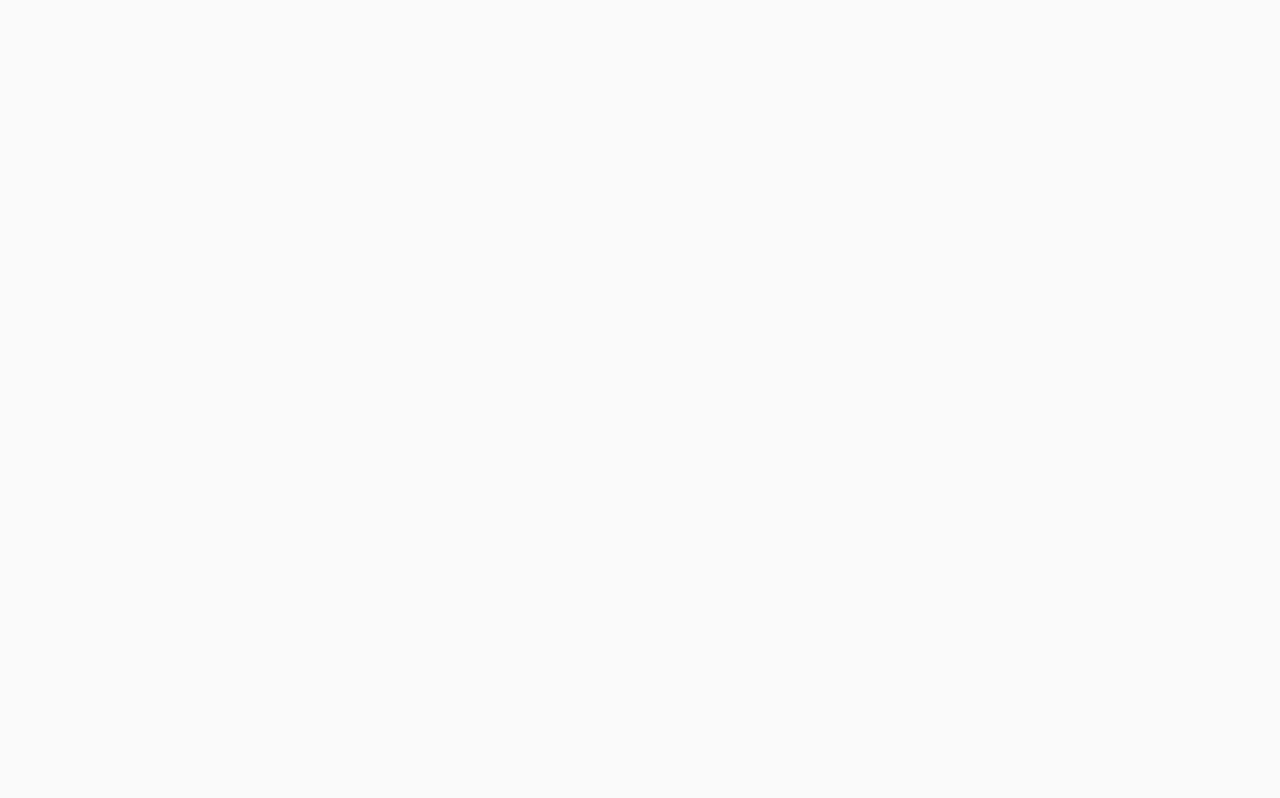
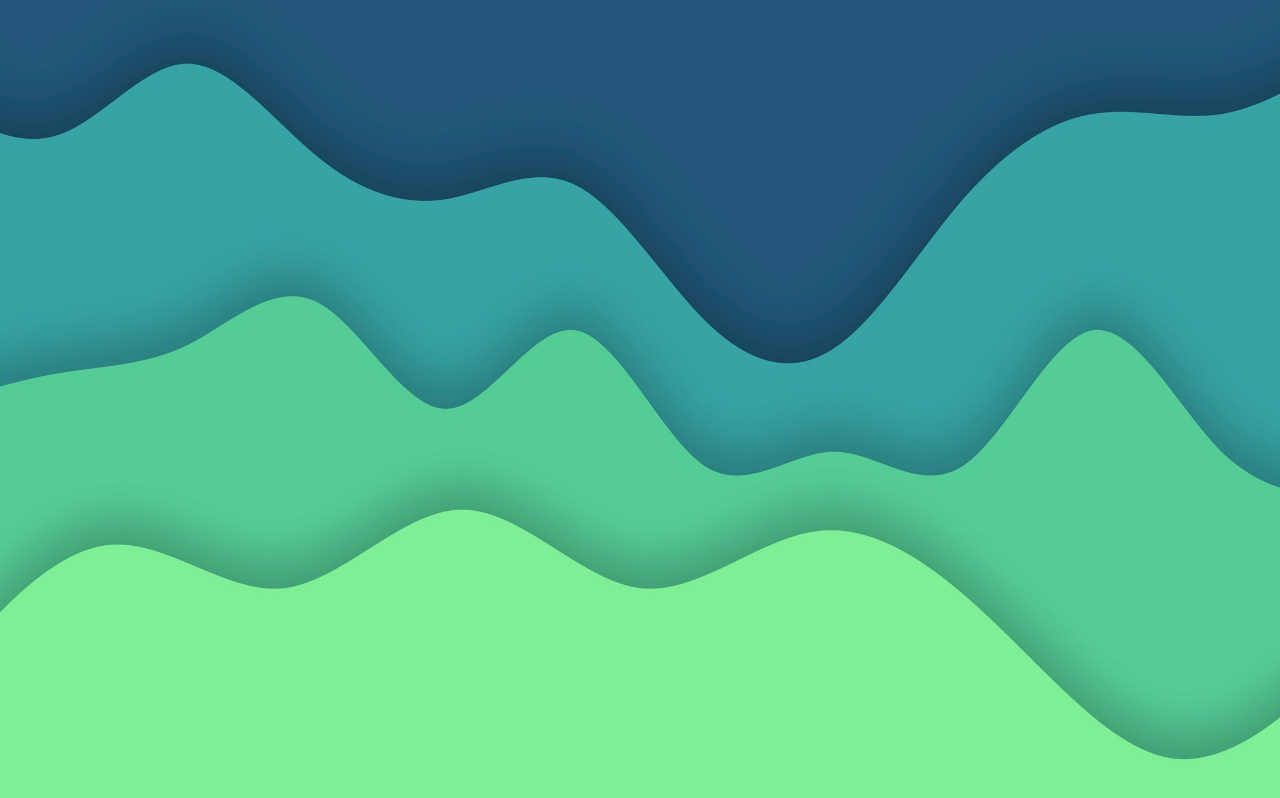
Before and after one commit to Aron1306/TCU-501-Electronics_Store_Educational_Game, a Next.js app in the folder game/: page / in a window 1280 px wide. Built offline with nearby package versions, Linux system fonts and the light colour scheme.

Commit message:
Create style for adding background image to the home page background

```diff
--- a/game/src/app/page.module.css
+++ b/game/src/app/page.module.css
@@ -1,21 +1,16 @@
 .page {
-  --background: #fafafa;
-  --foreground: #fff;
+  background-image: url("/jpg/main_menu_bg.jpg");
+  background-size: cover;
+  background-position: center;
+  background-repeat: no-repeat;
 
-  --text-primary: #000;
-  --text-secondary: #666;
-
-  --button-primary-hover: #383838;
-  --button-secondary-hover: #f2f2f2;
-  --button-secondary-border: #ebebeb;
+  height: 100vh;
+  width: 100%;
 
   display: flex;
-  flex: 1;
   flex-direction: column;
   align-items: center;
   justify-content: center;
-  font-family: var(--font-geist-sans);
-  background-color: var(--background);
 }
 
 .main {
```
